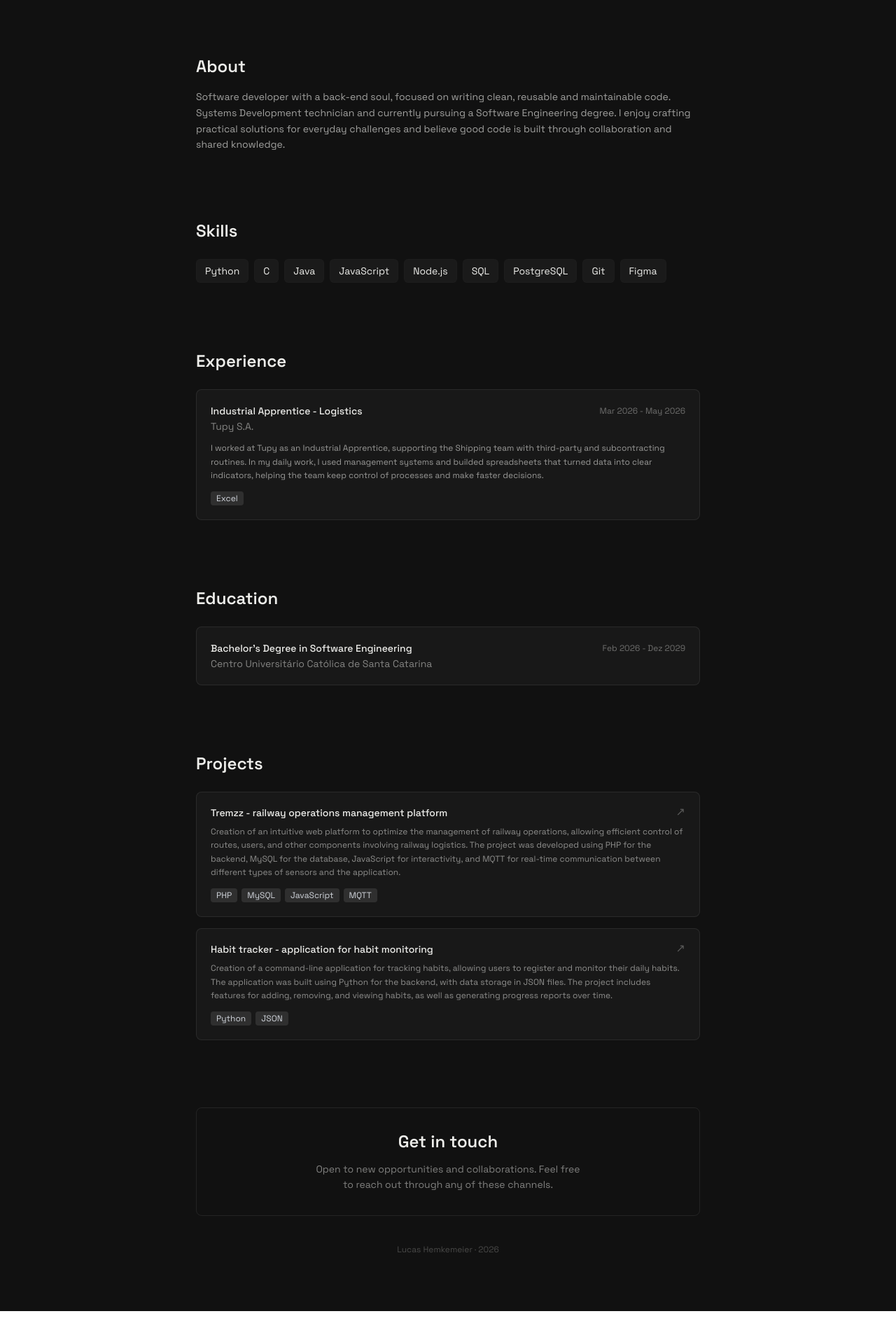
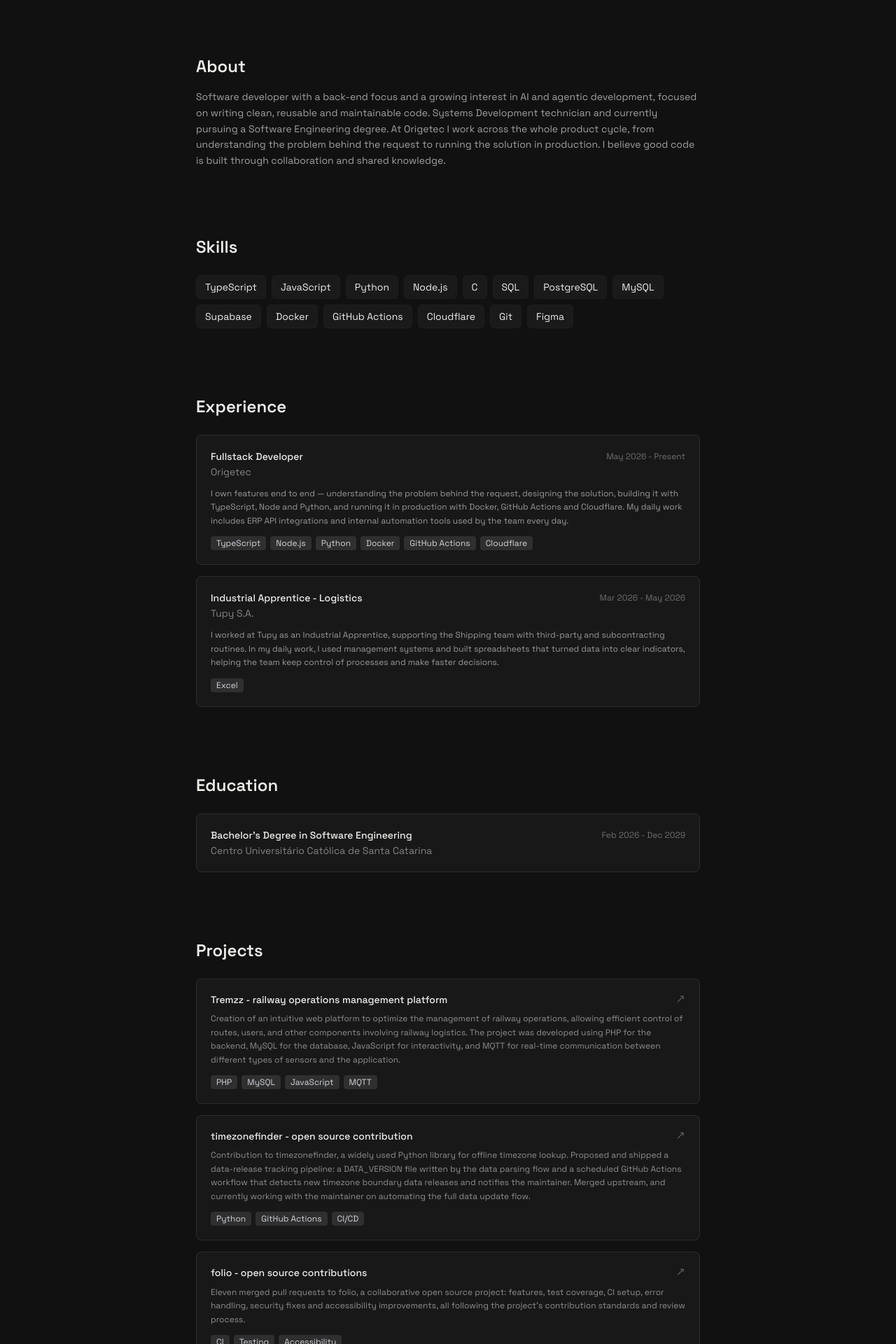
Before and after one commit to hemkdev/portfolio, a React (Vite) app: page / in a window 1280 px wide. Shown: the part 300-2220 px from the top of the page at 70% size. Before the commit the page ends 2173 px from the top, so only its background shows below. Built offline with nearby package versions, Linux system fonts and the light colour scheme.

Commit message:
feat: atualiza portfolio com experiencia atual e contribuicoes oss

```diff
--- a/src/data/portfolio.js
+++ b/src/data/portfolio.js
@@ -2,7 +2,7 @@
 
 export const PERSON = {
     name: "Lucas Hemkemeier",
-    title: "Junior Backend Developer",
+    title: "Fullstack Developer",
     avatar: "https://github.com/hemkdev.png",
     email: "lucas.hemkemeier007@gmail.com",
     social: [
@@ -26,10 +26,17 @@ export const PERSON = {
 
 export const WORK_EXPERIENCE = [
     {
+        company: "Origetec",
+        role: "Fullstack Developer",
+        Period: "May 2026 - Present",
+        description: "I own features end to end — understanding the problem behind the request, designing the solution, building it with TypeScript, Node and Python, and running it in production with Docker, GitHub Actions and Cloudflare. My daily work includes ERP API integrations and internal automation tools used by the team every day.",
+        tags: ["TypeScript", "Node.js", "Python", "Docker", "GitHub Actions", "Cloudflare"],
+    },
+    {
         company: "Tupy S.A.",
         role: "Industrial Apprentice - Logistics",
         Period: "Mar 2026 - May 2026",
-        description: "I worked at Tupy as an Industrial Apprentice, supporting the Shipping team with third-party and subcontracting routines. In my daily work, I used management systems and builded spreadsheets that turned data into clear indicators, helping the team keep control of processes and make faster decisions.",
+        description: "I worked at Tupy as an Industrial Apprentice, supporting the Shipping team with third-party and subcontracting routines. In my daily work, I used management systems and built spreadsheets that turned data into clear indicators, helping the team keep control of processes and make faster decisions.",
         tags: ["Excel"],
     },
 ];
@@ -38,7 +45,7 @@ export const FORMATION = [
     {
         institution: "Centro Universitário Católica de Santa Catarina",
         degree: "Bachelor's Degree in Software Engineering",
-        period: "Feb 2026 - Dez 2029",
+        period: "Feb 2026 - Dec 2029",
         description: "",
     },
 ];
@@ -51,23 +58,34 @@ export const PROJECTS = [
         url: "https://github.com/hemkdev/tremzz"
     },
     {
-        title: "Habit tracker - application for habit monitoring",
-        description: "Creation of a command-line application for tracking habits, allowing users to register and monitor their daily habits. The application was built using Python for the backend, with data storage in JSON files. The project includes features for adding, removing, and viewing habits, as well as generating progress reports over time.",
-        tags: ["Python", "JSON"],
-        url: "https://github.com/hemkdev/habit-tracker"
+        title: "timezonefinder - open source contribution",
+        description: "Contribution to timezonefinder, a widely used Python library for offline timezone lookup. Proposed and shipped a data-release tracking pipeline: a DATA_VERSION file written by the data parsing flow and a scheduled GitHub Actions workflow that detects new timezone boundary data releases and notifies the maintainer. Merged upstream, and currently working with the maintainer on automating the full data update flow.",
+        tags: ["Python", "GitHub Actions", "CI/CD"],
+        url: "https://github.com/jannikmi/timezonefinder/pull/429"
+    },
+    {
+        title: "folio - open source contributions",
+        description: "Eleven merged pull requests to folio, a collaborative open source project: features, test coverage, CI setup, error handling, security fixes and accessibility improvements, all following the project's contribution standards and review process.",
+        tags: ["CI", "Testing", "Accessibility"],
+        url: "https://github.com/miguelrcha/folio"
     },
 ];
 
 export const SKILLS = [
+    "TypeScript",
+    "JavaScript",
     "Python",
+    "Node.js",
     "C",
-    "Java",
-    "JavaScript",
-    "Node.js",
     "SQL",
     "PostgreSQL",
+    "MySQL",
+    "Supabase",
+    "Docker",
+    "GitHub Actions",
+    "Cloudflare",
     "Git",
     "Figma",
 ];
 
-export const ABOUT_TEXT = "Software developer with a back-end soul, focused on writing clean, reusable and maintainable code. Systems Development technician and currently pursuing a Software Engineering degree. I enjoy crafting practical solutions for everyday challenges and believe good code is built through collaboration and shared knowledge.";
+export const ABOUT_TEXT = "Software developer with a back-end focus and a growing interest in AI and agentic development, focused on writing clean, reusable and maintainable code. Systems Development technician and currently pursuing a Software Engineering degree. At Origetec I work across the whole product cycle, from understanding the problem behind the request to running the solution in production. I believe good code is built through collaboration and shared knowledge.";
```
